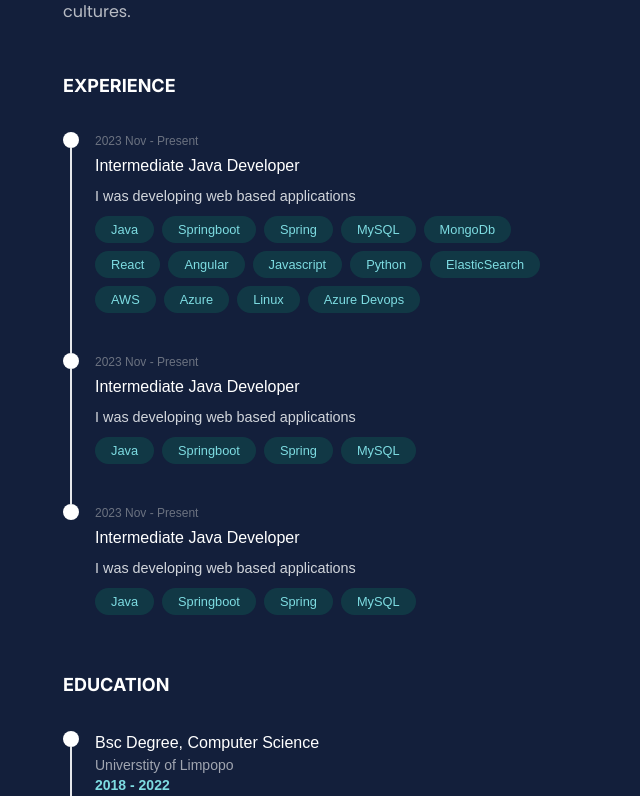
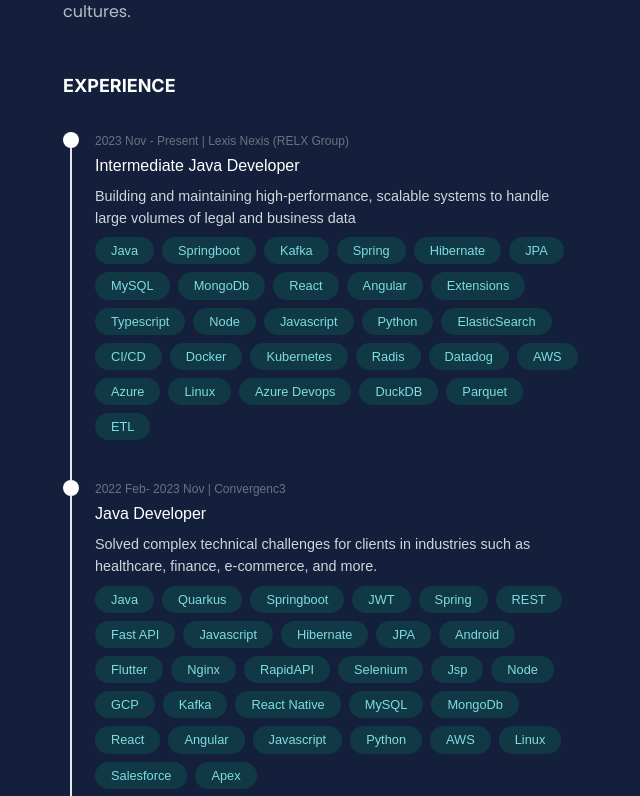
Before and after one commit to mikechiloane/mike-portfolio, a Next.js app: page / in a window 1280 px wide. Shown: the part 764-1560 px from the top of the page, without its empty margins (609-1249 px from the left). Built offline with nearby package versions, Linux system fonts and the light colour scheme; a web font is replaced by a local one.

Commit message:
Improvements on site content

```diff
--- a/app/components/ExperienceSection/index.tsx
+++ b/app/components/ExperienceSection/index.tsx
@@ -7,21 +7,21 @@ import PageSection from "@/app/components/PageSection";
 
 const experienceData = [
     {
-        year: "2023 Nov - Present",
+        year: "2023 Nov - Present | Lexis Nexis (RELX Group)",
         position: "Intermediate Java Developer",
-        desc: "I was developing web based applications",
-        stack: ["Java", "Springboot", "Spring", "MySQL", "MongoDb", "React", "Angular", "Javascript", "Python", "ElasticSearch", "AWS", "Azure", "Linux", "Azure Devops"]
+        desc: "Building and maintaining high-performance, scalable systems to handle large volumes of legal and business data",
+        stack: ["Java", "Springboot", "Kafka", "Spring","Hibernate","JPA", "MySQL", "MongoDb", "React", "Angular", "Extensions", "Typescript","Node", "Javascript", "Python", "ElasticSearch","CI/CD", "Docker","Kubernetes","Radis","Datadog", "AWS", "Azure", "Linux", "Azure Devops","DuckDB","Parquet","ETL"]
     }, {
-        year: "2023 Nov - Present",
-        position: "Intermediate Java Developer",
-        desc: "I was developing web based applications",
-        stack: ["Java", "Springboot", "Spring", "MySQL"]
+        year: "2022 Feb- 2023 Nov | Convergenc3",
+        position: "Java Developer ",
+        desc: "Solved complex technical challenges for clients in industries such as healthcare, finance, e-commerce, and more.",
+        stack: ["Java", "Quarkus", "Springboot", "JWT", "Spring","REST", "Fast API","Javascript","Hibernate","JPA","Android","Flutter", "Nginx", "RapidAPI", "Selenium", "Jsp", "Node", "GCP", "Kafka","React Native", "MySQL", "MongoDb", "React", "Angular", "Javascript", "Python", "AWS", "Linux", "Salesforce", "Apex"]
     },
     {
-        year: "2023 Nov - Present",
-        position: "Intermediate Java Developer",
-        desc: "I was developing web based applications",
-        stack: ["Java", "Springboot", "Spring", "MySQL"]
+        year: "2019 Jan - 2022 Jan | Maphori Express",
+        position: "App Developer",
+        desc: "Developed and maintained tenant management application",
+        stack: ["PHP", "JAVA", "Bootstrap", "MySQL","MongoDB","React","Firebase","Flutter","NodeJs","Springboot","Javascript"]
     }
 
 ]
--- a/app/components/TestimonialSection/index.tsx
+++ b/app/components/TestimonialSection/index.tsx
@@ -4,14 +4,14 @@ import PageSection from "@/app/components/PageSection";
 
 const testimonials = [
     {
-        person: "John Smith",
+        person: "Tiego Modisagae",
         position: "Senior Engineer at LexisNexis",
-        testimony: "Irene consistently delivers high-quality, reliable RESTful APIs and is a key contributor to our team's success."
+        testimony: "Mike consistently delivers high-quality, reliable RESTful APIs and is a key contributor to our team's success."
     },
     {
-        person: "Sarah Jones",
+        person: "Jason Scheepers",
         position: "Project Manager at Convergence",
-        testimony: "Irene’s problem-solving skills and expertise in Java helped us meet tight deadlines on critical projects."
+        testimony: "Mike’s problem-solving skills and expertise in Java helped us meet tight deadlines on critical projects."
     }
 ];
 
--- a/app/layout.tsx
+++ b/app/layout.tsx
@@ -12,8 +12,8 @@ const inter = Inter({
 });
 
 export const metadata: Metadata = {
-    title: "Create Next App",
-    description: "Generated by create next app",
+    title: "Mike's Portfolio",
+    description: "Built with Next.js, Tailwind CSS, and TypeScript",
 };
 
 export default function RootLayout({
```
